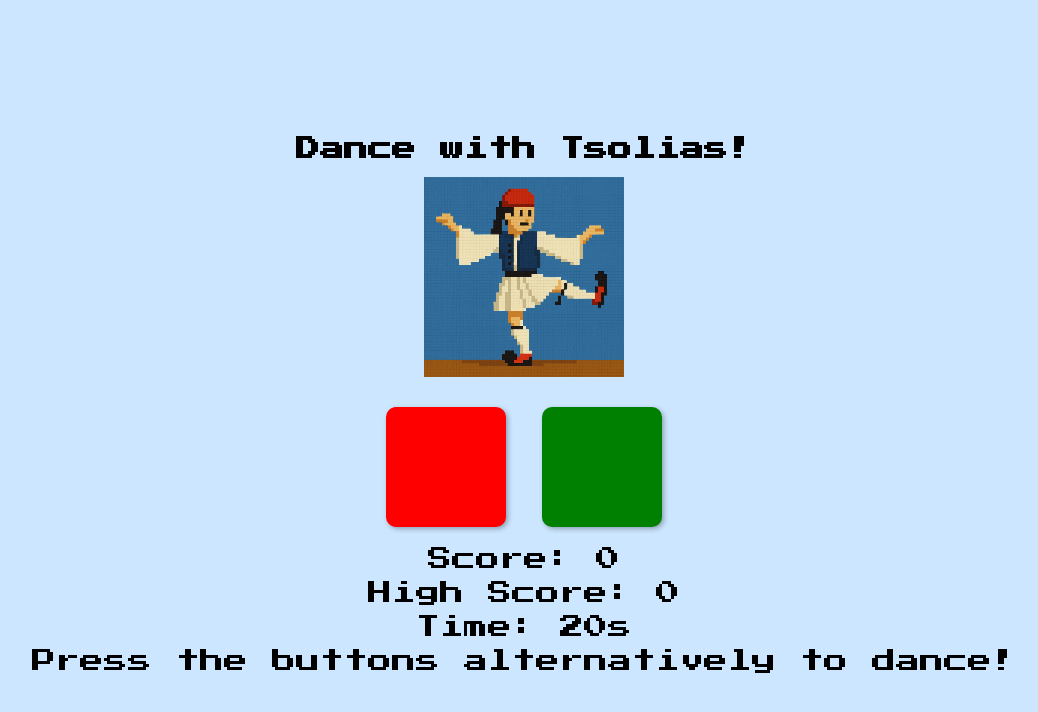
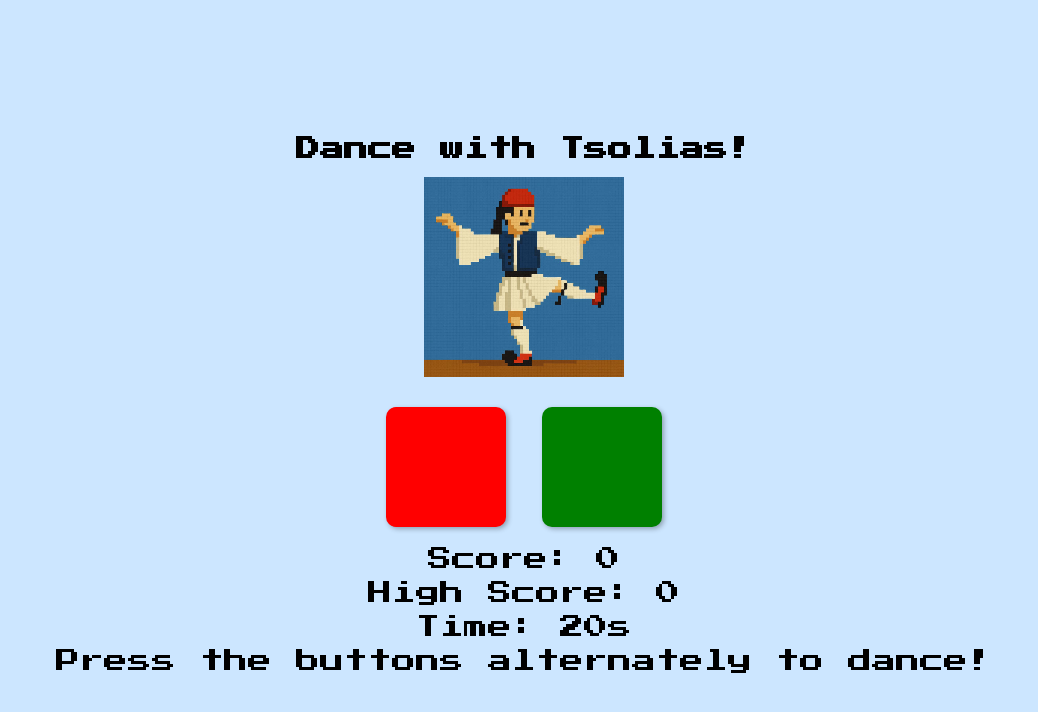
Before and after one commit to stapol1/tsolias-d, a plain HTML site: page index.html in a window 1280 px wide. Shown: the whole page, without its empty margins (116-1154 px from the left). Drawn offline with Linux system fonts and the light colour scheme.

Commit message:
Update index.html

```diff
--- a/index.html
+++ b/index.html
@@ -96,7 +96,7 @@
     <div id="score">Score: 0</div>
     <div id="highScore">High Score: 0</div>
     <div id="timer">Time: 20s</div>
-    <div id="instructions">Press the buttons alternatively to dance!</div>
+    <div id="instructions">Press the buttons alternately to dance!</div>
     <button id="restartBtn">Restart</button>
     <button id="shareBtn">Share on WhatsApp</button>
   </div>
```
